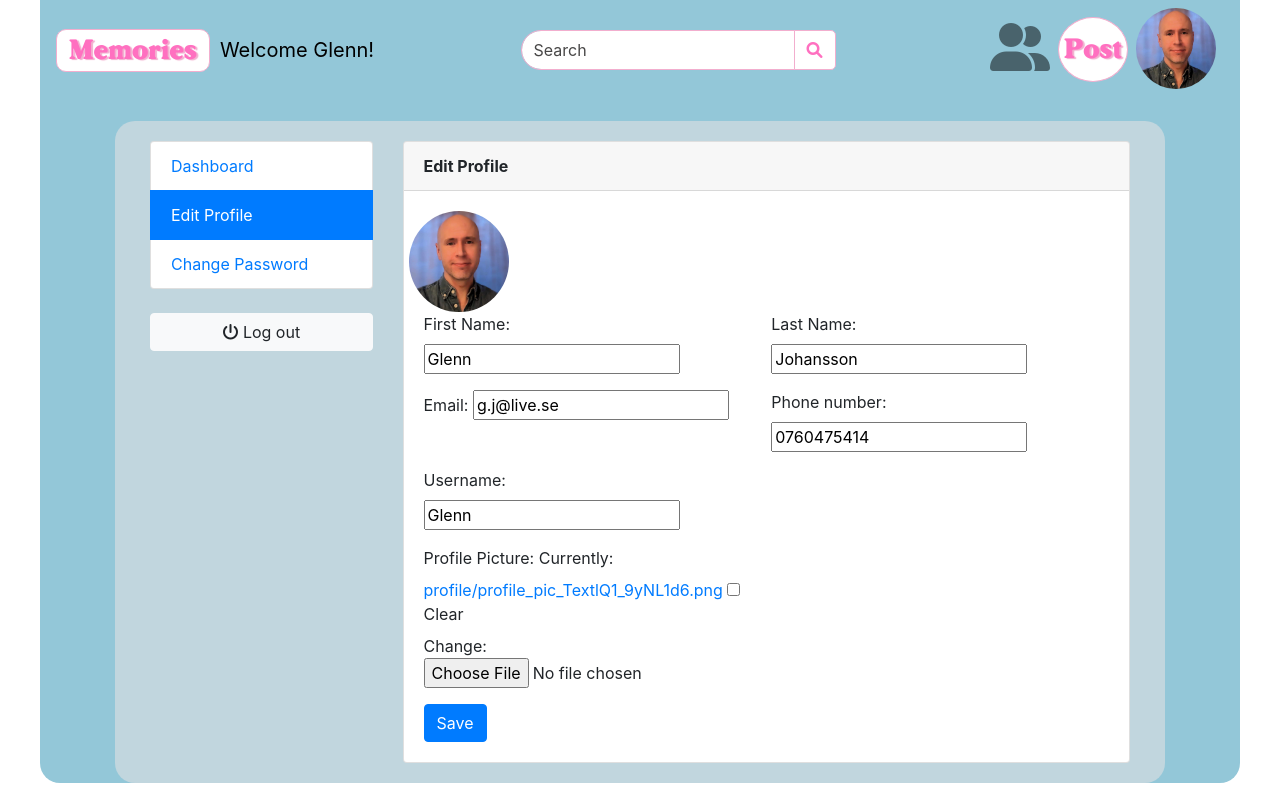
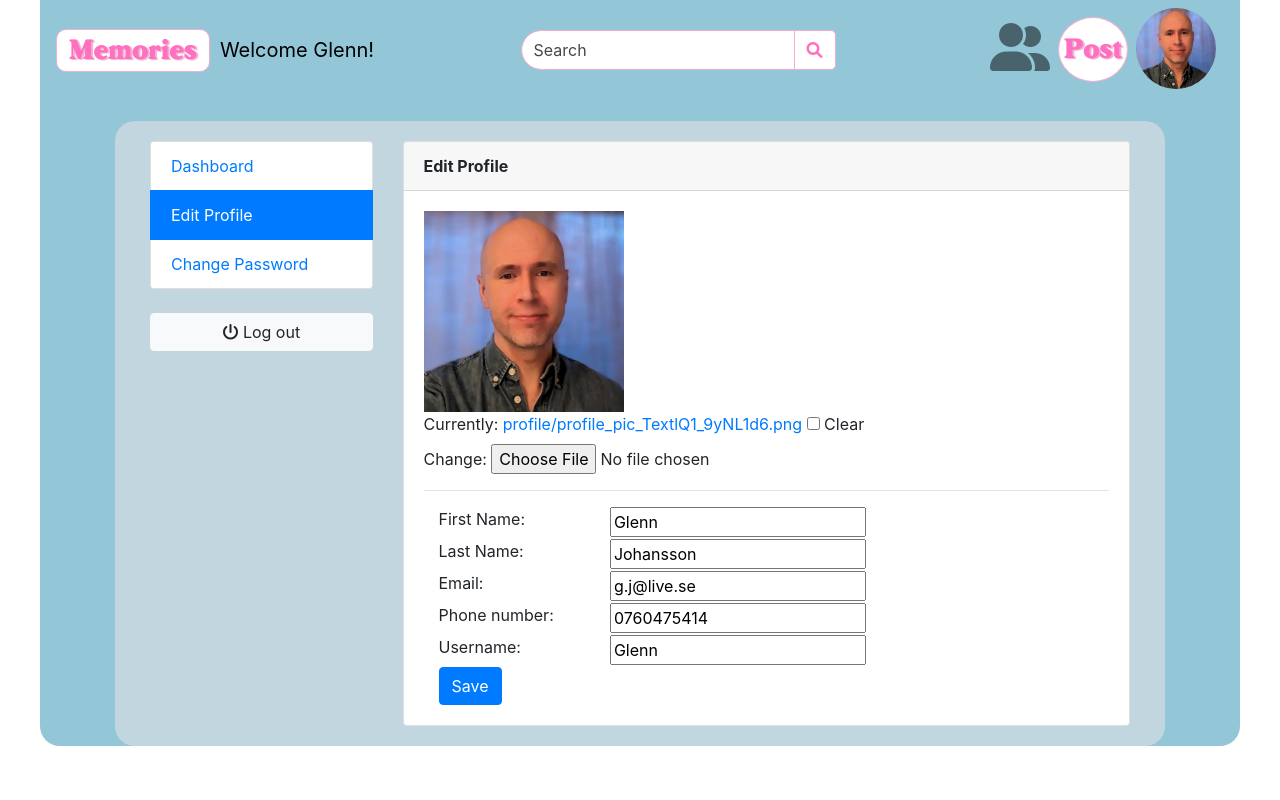
Before and after one commit to GlennJohansson85/blog, a Django app: page /profiles/edit_profile/ in a window 1280 px wide. Run offline with Django 5.2, Linux system fonts and the light colour scheme; a user stored in the database is signed in.

```diff
--- a/profiles/views.py
+++ b/profiles/views.py
@@ -146,17 +146,12 @@ def reset_password(request):
 @login_required(login_url='login')
 def edit_profile(request):
     if request.method == 'POST':
-        # Instantiate form with both POST data and files data
         user_form = UserForm(request.POST, request.FILES, instance=request.user)
         if user_form.is_valid():
-            # Save the form to update the user's profile
             user_form.save()
-            # Redirect the user to a success page or back to the edit profile page
-            return redirect('edit_profile')  # Change this to the appropriate URL name
+            return redirect('edit_profile')
     else:
-        # For GET requests, initialize the form with the user's current data
         user_form = UserForm(instance=request.user)
-    # Render the template with the form
     return render(request, 'profiles/edit_profile.html', {'user_form': user_form})
 
 #___________________________________________________________change_password
--- a/templates/profiles/change_password.html
+++ b/templates/profiles/change_password.html
@@ -21,7 +21,6 @@
                                             <div class="form-group">
                                                 <label>Current Password:</label>
                                                 <input type="password" name="current_password" placeholder="Current Password" class="form-control" required>
-                                                {{ profile_form.address_line_1 }}
                                             </div>
                                             <div class="form-group">
                                                 <label>New Password:</label>
--- a/templates/profiles/edit_profile.html
+++ b/templates/profiles/edit_profile.html
@@ -14,49 +14,69 @@
                             <header class="card-header">
                                 <strong class="d-inline-block mr-3">Edit Profile</strong>
                             </header>
-
                             <div class="card-body">
-                                <div class="row">
+                                <div>
                                     {% if user_form.instance.profile_picture %}
-                                        <img src="{{ user_form.instance.profile_picture.url }}" alt="Profile Picture" width="100" style="border-radius:50%">
+                                        <img src="{{ user_form.instance.profile_picture.url }}" alt="Profile Picture" width="200">
                                     {% endif %}
                                 </div>
+                                <div class="row">
+                                    <div class="col-md-12">
                                         <form action="{% url 'edit_profile' %}" method="POST" enctype="multipart/form-data">
                                             {% csrf_token %}
-                                    <div class="form-row">
-                                        <div class="form-group col-md-6">
+                                            {{ user_form.profile_picture }}
+                                            <hr>
+                                            <div class="col-md-12">
+                                                <div class="row">
+                                                    <div class="col-md-3">
                                                         <label>First Name:</label>
+                                                    </div>
+                                                    <div class="col-md-2">
                                                         {{ user_form.first_name }}
                                                     </div>
-                                        <div class="form-group col-md-6">
+                                                </div>
+                                                <div class="row">
+                                                    <div class="col-md-3">
                                                         <label>Last Name:</label>
+                                                    </div>
+                                                    <div class="col-md-2">
                                                         {{ user_form.last_name }}
                                                     </div>
                                                 </div>
-                                    <div class="form-row">
-                                        <div class="form-group col-md-6">
+                                                <div class="row">
+                                                    <div class="col-md-3">
                                                         <label>Email:</label>
+                                                    </div>
+                                                    <div class="col-md-2">
                                                         {{ user_form.email }}
                                                     </div>
-                                        <div class="form-group col-md-6">
+                                                </div>
+                                                <div class="row">
+                                                    <div class="col-md-3">
                                                         <label>Phone number:</label>
+                                                    </div>
+                                                    <div class="col-md-2">
                                                         {{ user_form.phone_number }}
                                                     </div>
                                                 </div>
-                                    <div class="form-row">
-                                        <div class="form-group col-md-6">
+                                                <div class="row">
+                                                    <div class="col-md-3">
                                                         <label>Username:</label>
+                                                    </div>
+                                                    <div class="col-md-2">
                                                         {{ user_form.username }}
                                                     </div>
                                                 </div>
-                                    <div class="form-row">
-                                        <div class="form-group col-md-6">
-                                            <label>Profile Picture:</label>
-                                            {{ user_form.profile_picture }}
+                                                <div class="row">
+                                                    <div class="col-md-3">
+                                                        <input type="submit" value="Save" class="btn btn-primary">
                                                     </div>
                                                 </div>
-                                    <input type="submit" value="Save" class="btn btn-primary">
+
+                                            </div>
                                         </form>
+                                    </div>
+                                </div>
                             </div>
                         </article>
                     </main>
```
Also changed, not shown: templates/create_post.html (+8 -5 lines), db.sqlite3, media/profile/20150331_203239_GSsOvwJ.jpg (added), media/profile/profile_pic_9CscoxQ_zxwPHL4.png (added), media/profile/profile_pic_TextlQ1_9yNL1d6.png (added). Lines whose indentation alone changed are shown as unchanged.
